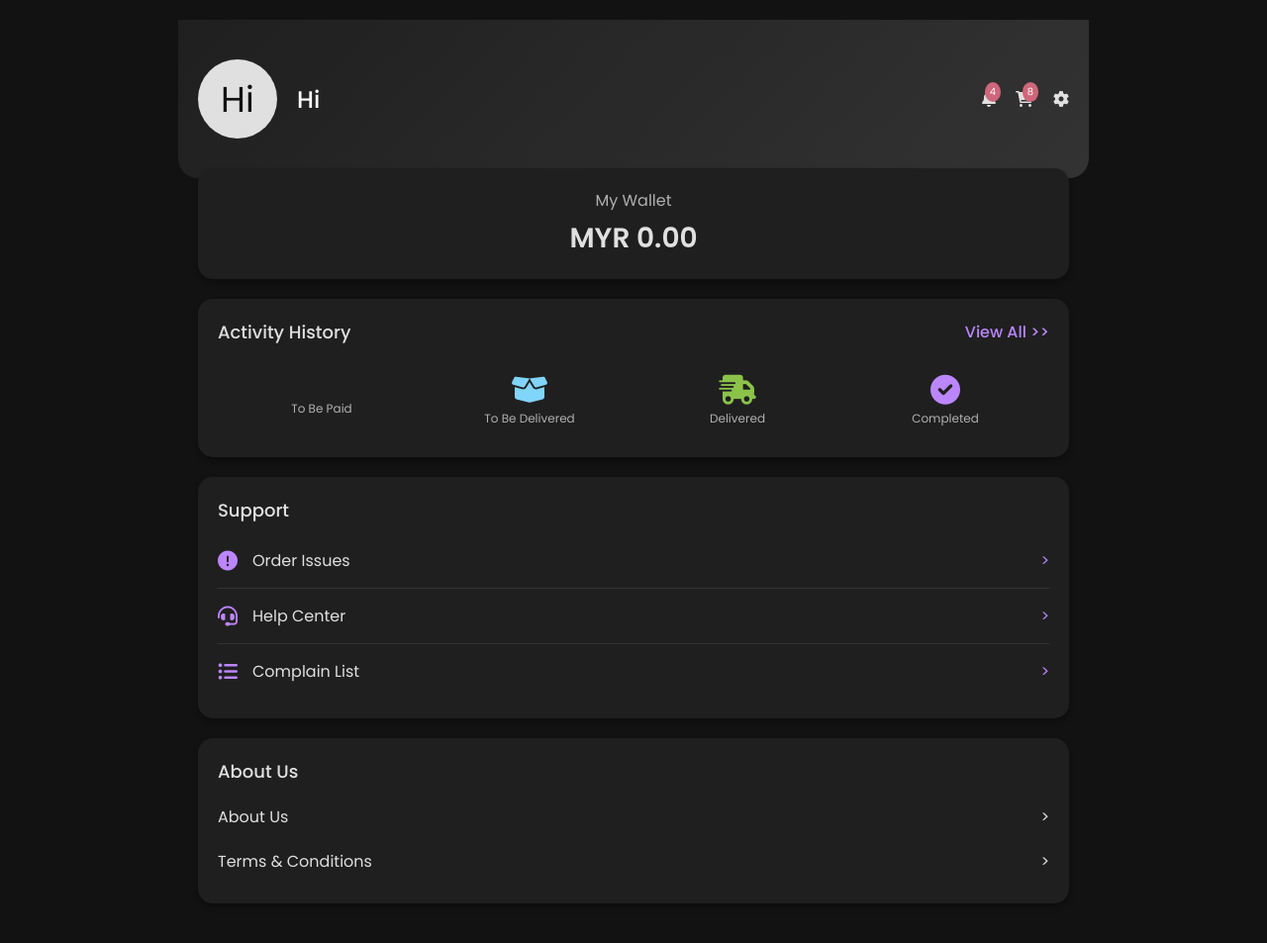
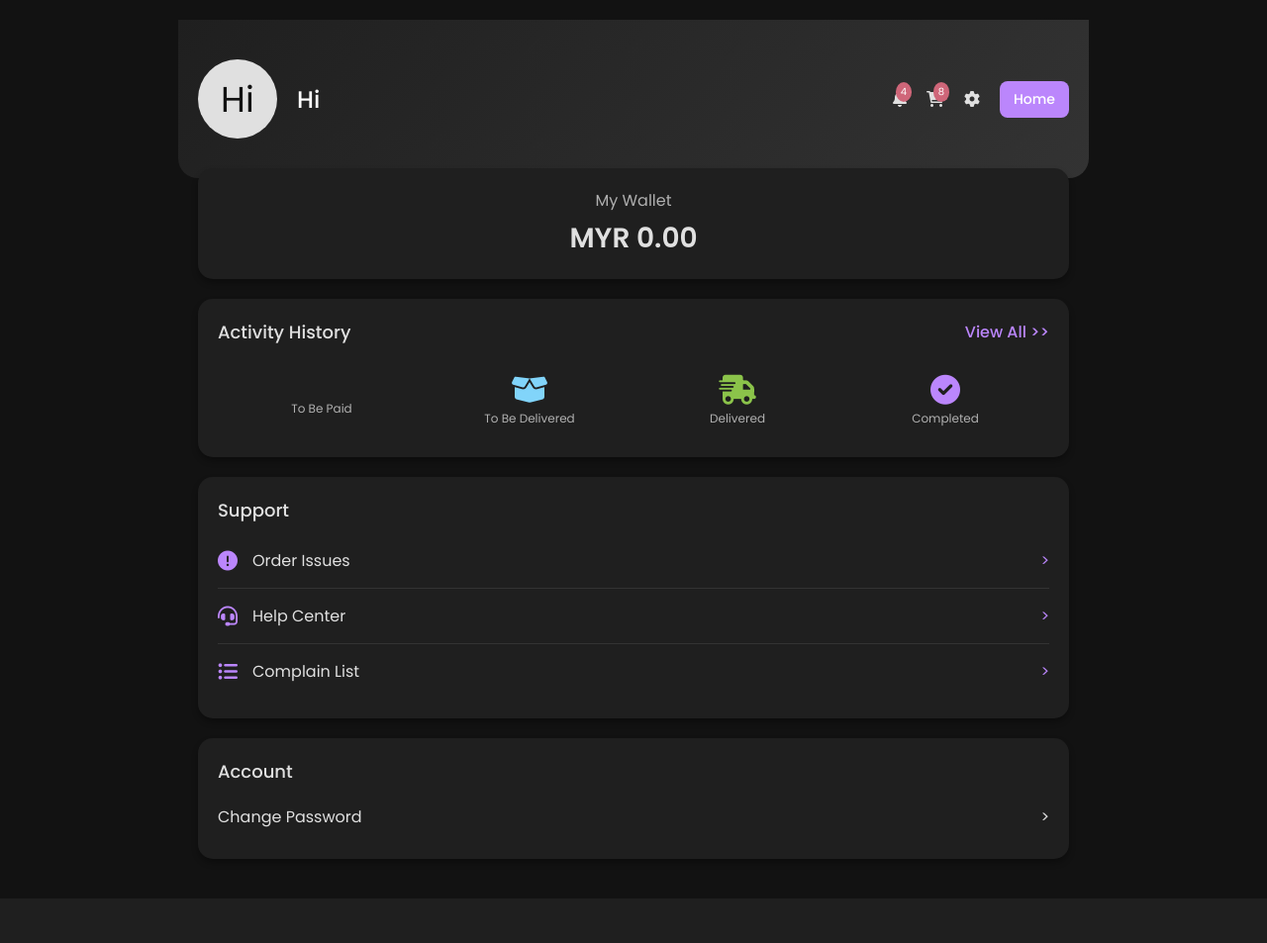
Before and after one commit to korangg/Magnum_Cafe_Ordering_System_Group1, a PHP site: page /ntah_ah/profile.php in a window 1280 px wide. Shown: the whole page at 99% size. After the commit the page ends 908 px from the top, so only its background shows below. Run offline with PHP 8.4, Linux system fonts and the light colour scheme; the visitor is signed in with stand-in values (Sample User, id 1); data that the repository does not hold is empty.

Commit message:
UPDATE PROFILE.PHP

```diff
--- a/profile.php
+++ b/profile.php
@@ -24,37 +24,6 @@ mysqli_stmt_bind_param($stmt, "s", $username);
 mysqli_stmt_execute($stmt);
 $result = mysqli_stmt_get_result($stmt);
 $userData = mysqli_fetch_assoc($result);
-
-// Update profile
-if ($_SERVER["REQUEST_METHOD"] === "POST") {
-    $newName = trim($_POST["username"]);
-    $profilePic = $userData['profile_pic'];
-
-    // Handle image upload
-    if (!empty($_FILES["profile_pic"]["name"])) {
-        $targetDir = "uploads/";
-        if (!is_dir($targetDir)) mkdir($targetDir);
-        $fileName = time() . "_" . basename($_FILES["profile_pic"]["name"]);
-        $targetFile = $targetDir . $fileName;
-        if (move_uploaded_file($_FILES["profile_pic"]["tmp_name"], $targetFile)) {
-            $profilePic = $fileName;
-        }
-    }
-
-    // Update DB
-    $updateSql = "UPDATE users SET username = ?, profile_pic = ? WHERE username = ?";
-    $updateStmt = mysqli_prepare($conn, $updateSql);
-    mysqli_stmt_bind_param($updateStmt, "sss", $newName, $profilePic, $username);
-    if (mysqli_stmt_execute($updateStmt)) {
-        $_SESSION["username"] = $newName;
-        $message = "✅ Profile updated successfully!";
-        $username = $newName;
-        $userData['profile_pic'] = $profilePic;
-        $userData['username'] = $newName;
-    } else {
-        $message = "❌ Failed to update profile.";
-    }
-}
 ?>
 <!DOCTYPE html>
 <html lang="en">
@@ -120,6 +89,7 @@ if ($_SERVER["REQUEST_METHOD"] === "POST") {
             margin-left: auto;
             display: flex;
             gap: 20px;
+            align-items: center;
         }
 
         .header-icons .icon-container {
@@ -140,6 +110,21 @@ if ($_SERVER["REQUEST_METHOD"] === "POST") {
 
         .header-icons a {
             color: #e0e0e0;
+            text-decoration: none;
+        }
+
+        /* Home Button */
+        .btn-home {
+            background: #bb86fc;
+            padding: 8px 14px;
+            border-radius: 8px;
+            color: white !important;
+            font-size: 14px;
+            font-weight: 500;
+            transition: 0.3s;
+        }
+        .btn-home:hover {
+            background: #9a67ea;
         }
 
         .main-content {
@@ -222,7 +207,6 @@ if ($_SERVER["REQUEST_METHOD"] === "POST") {
         .activity-icon-item:nth-child(3) i { color: #8bc34a; }
         .activity-icon-item:nth-child(4) i { color: #bb86fc; }
 
-
         .support-section {
             background-color: #1f1f1f;
             border-radius: 15px;
@@ -290,12 +274,6 @@ if ($_SERVER["REQUEST_METHOD"] === "POST") {
         .about-us-section a:hover {
             color: #bb86fc;
         }
-
-        /* Utility Classes */
-        .flex-row { display: flex; align-items: center; }
-        .flex-row a { margin-right: 10px; }
-        .flex-grow { flex-grow: 1; }
-
     </style>
 </head>
 <body>
@@ -310,6 +288,8 @@ if ($_SERVER["REQUEST_METHOD"] === "POST") {
             <a href="#" class="icon-container"><i class="fa-solid fa-bell"></i><span class="badge">4</span></a>
             <a href="#" class="icon-container"><i class="fa-solid fa-cart-shopping"></i><span class="badge">8</span></a>
             <a href="#"><i class="fa-solid fa-gear"></i></a>
+            <!-- Home Button -->
+            <a href="userhome.php" class="btn-home">Home</a>
         </div>
     </div>
 
@@ -364,13 +344,9 @@ if ($_SERVER["REQUEST_METHOD"] === "POST") {
         </div>
 
         <div class="about-us-section">
-            <h2>About Us</h2>
-            <a href="#">
-                <p>About Us</p>
-                <span class="arrow">&gt;</span>
-            </a>
-            <a href="#">
-                <p>Terms & Conditions</p>
+            <h2>Account</h2>
+            <a href="change_password.php">
+                <p>Change Password</p>
                 <span class="arrow">&gt;</span>
             </a>
         </div>
```
